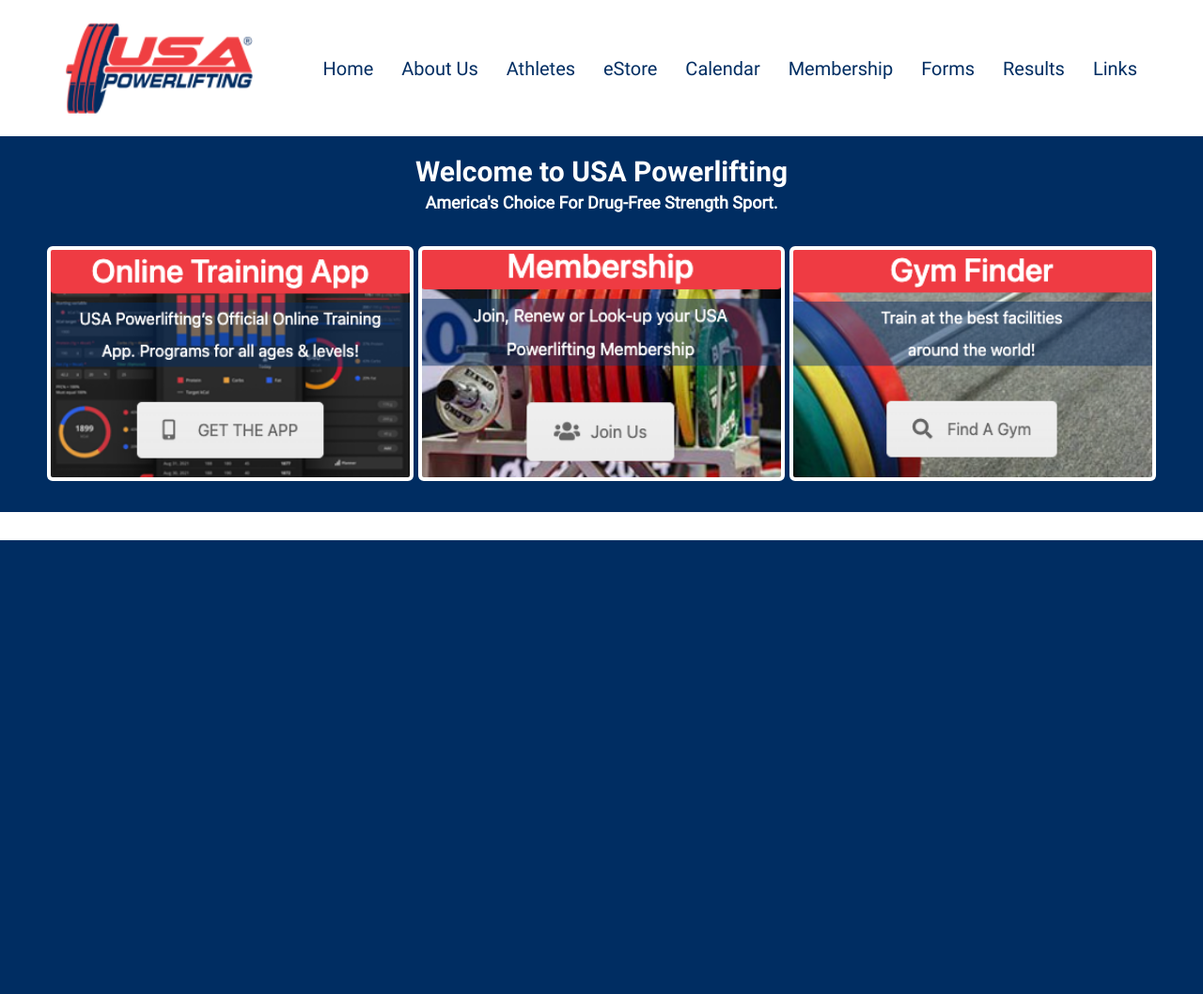
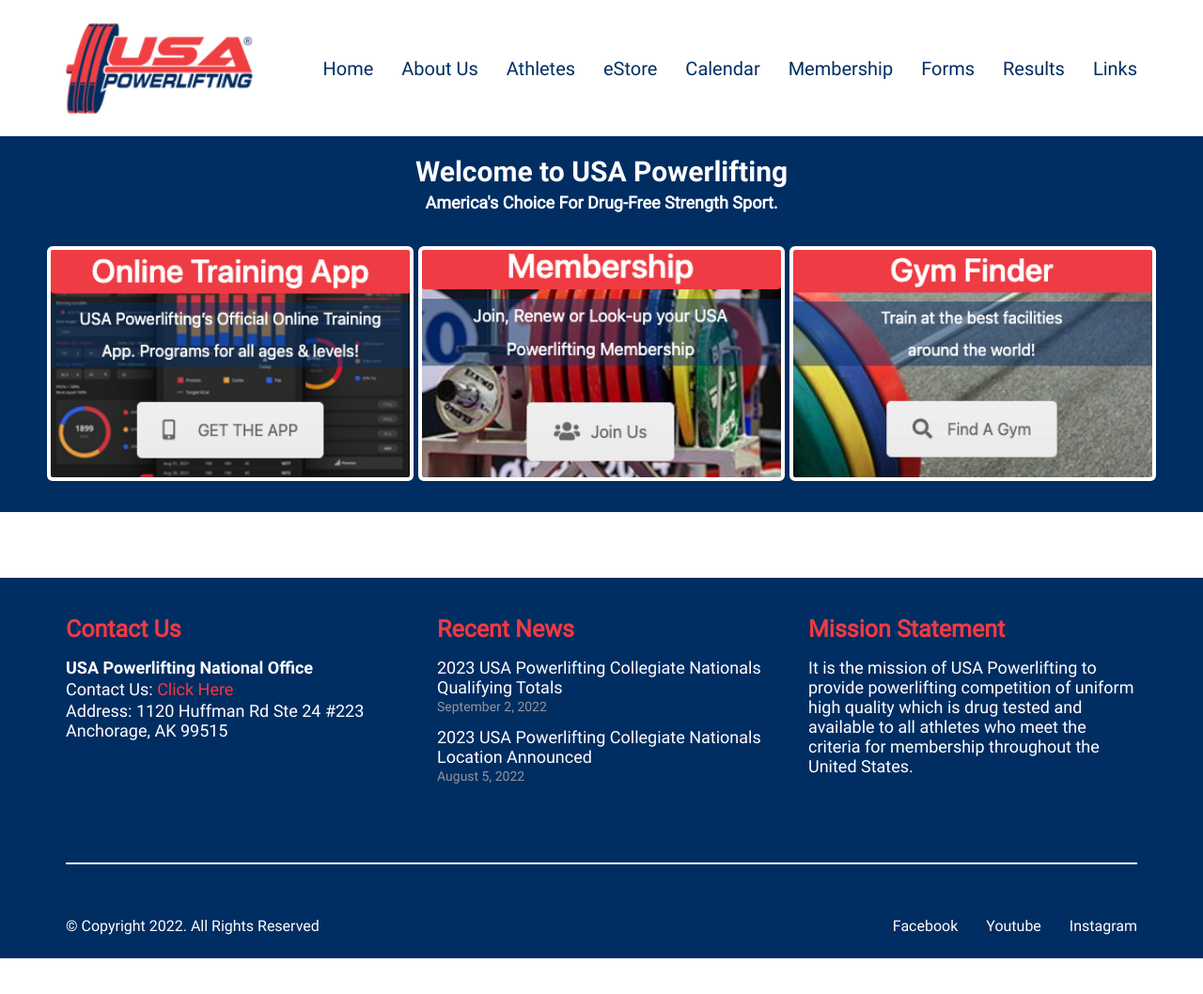
Before and after one commit to N315-jgaynor/hw-one, a website with bundled scripts: page index.html in a window 1280 px wide. Shown: the whole page at 94% size. After the commit the page ends 1020 px from the top, so only its background shows below. Built offline with nearby package versions, Linux system fonts and the light colour scheme.

Commit message:
styled the footer

```diff
--- a/index.html
+++ b/index.html
@@ -25,7 +25,43 @@
     <div id="app">
       <!-- this is there our content will go -->
     </div>
-    <footer></footer>
+    <footer>
+      <div class="footer-content">
+        <div class="footer-content-one">
+          <h1>Contact Us</h1>
+          <p class="footer-bold">USA Powerlifting National Office</p>
+          <p>Contact Us: <span>Click Here</span></p>
+          <p>Address: 1120 Huffman Rd Ste 24 #223 Anchorage, AK 99515</p>
+        </div>
+        <div class="footer-content-two">
+          <h1>Recent News</h1>
+          <p>2023 USA Powerlifting Collegiate Nationals Qualifying Totals</p>
+          <p class="footer-grey">September 2, 2022</p>
+          <p>2023 USA Powerlifting Collegiate Nationals Location Announced</p>
+          <p class="footer-grey">August 5, 2022</p>
+        </div>
+        <div class="footer-content-three">
+          <h1>Mission Statement</h1>
+          <p>
+            It is the mission of USA Powerlifting to provide powerlifting
+            competition of uniform high quality which is drug tested and
+            available to all athletes who meet the criteria for membership
+            throughout the United States.
+          </p>
+        </div>
+      </div>
+      <div class="footer-divider"></div>
+      <div class="footer-bottom">
+        <div class="footer-bottom-copyright">
+          <p>© Copyright 2022. All Rights Reserved</p>
+        </div>
+        <div class="footer-bottom-socials">
+          <p>Facebook</p>
+          <p>Youtube</p>
+          <p>Instagram</p>
+        </div>
+      </div>
+    </footer>
     <script src="lib/jquery-3.6.1.min.js"></script>
     <script type="module" src="model/model.js"></script>
     <script type="module" src="app/app.js"></script>
--- a/scss/footer/footer.scss
+++ b/scss/footer/footer.scss
@@ -1,5 +1,60 @@
 footer {
-  height: 500px;
+  min-height: 300px;
   background-color: $site-blue;
   margin-top: 30px;
+
+  .footer-content {
+    margin: 70px;
+    display: flex;
+    justify-content: space-between;
+    font-family: Roboto;
+    color: white;
+
+    .footer-content-one {
+      @include footerContent();
+    }
+
+    .footer-content-two {
+      @include footerContent();
+    }
+
+    .footer-content-three {
+      @include footerContent();
+    }
+  }
+
+  .footer-divider {
+    height: 2px;
+    background-color: white;
+    margin: 30px 70px;
+  }
+
+  .footer-bottom {
+    height: 70px;
+    margin: 0 70px;
+    display: flex;
+    justify-content: space-between;
+    color: white;
+    font-family: Roboto;
+    font-size: 16px;
+
+    .footer-bottom-copyright {
+      display: flex;
+      align-items: center;
+
+      p {
+        margin: 0;
+      }
+    }
+
+    .footer-bottom-socials {
+      display: flex;
+      justify-content: space-between;
+      align-items: center;
+
+      p {
+        margin: 0 0 0 30px;
+      }
+    }
+  }
 }
--- a/scss/mixins.scss
+++ b/scss/mixins.scss
@@ -24,3 +24,33 @@
     margin: auto auto auto 70px;
   }
 }
+
+// this area is for the footer
+@mixin footerContent() {
+  max-width: 350px;
+  margin-top: 40px;
+
+  h1 {
+    font-size: 25px;
+    color: $site-red;
+  }
+
+  .footer-bold {
+    font-family: RobotoBold;
+  }
+
+  .footer-grey {
+    font-size: 14px;
+    color: #92969c;
+    margin-bottom: 14px;
+  }
+
+  p {
+    font-size: 18px;
+    margin-bottom: 2px;
+
+    span {
+      color: $site-red;
+    }
+  }
+}
```
Also changed, not shown: css/styles.css, 1 other file.
